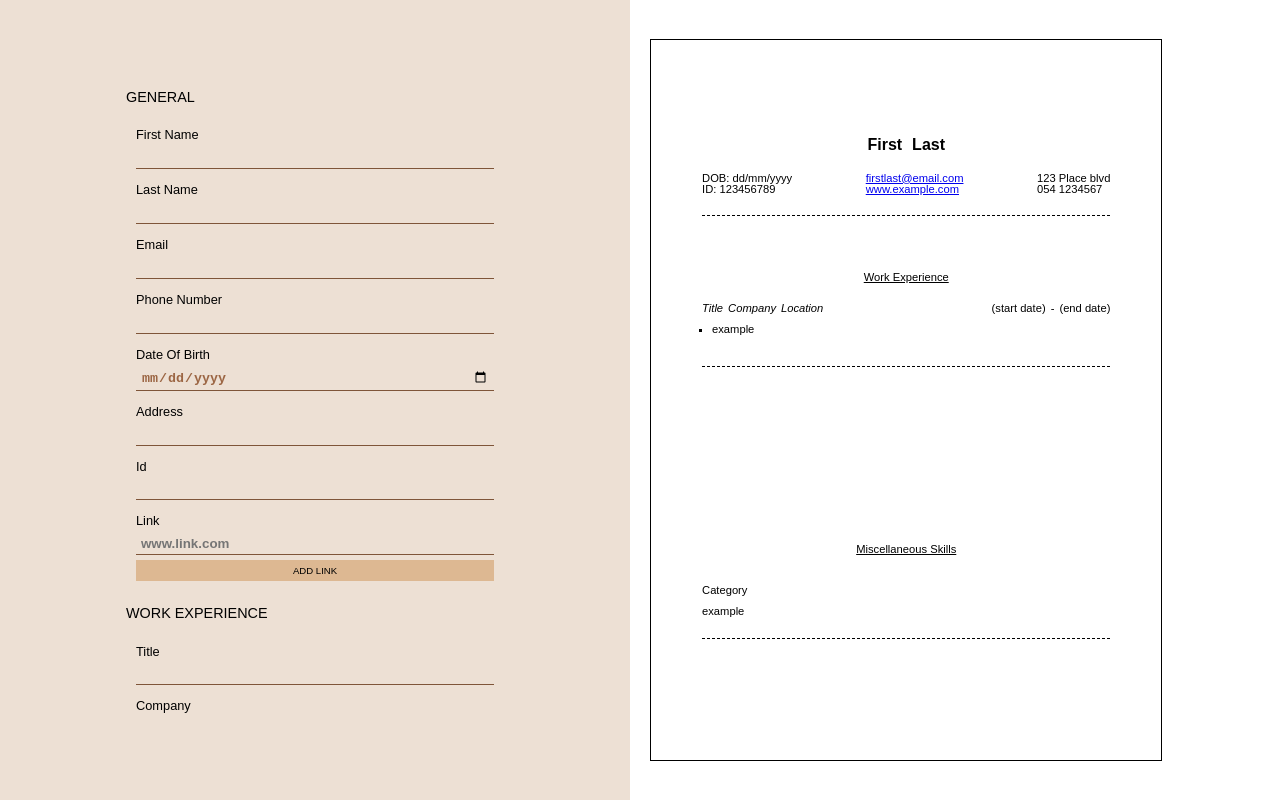
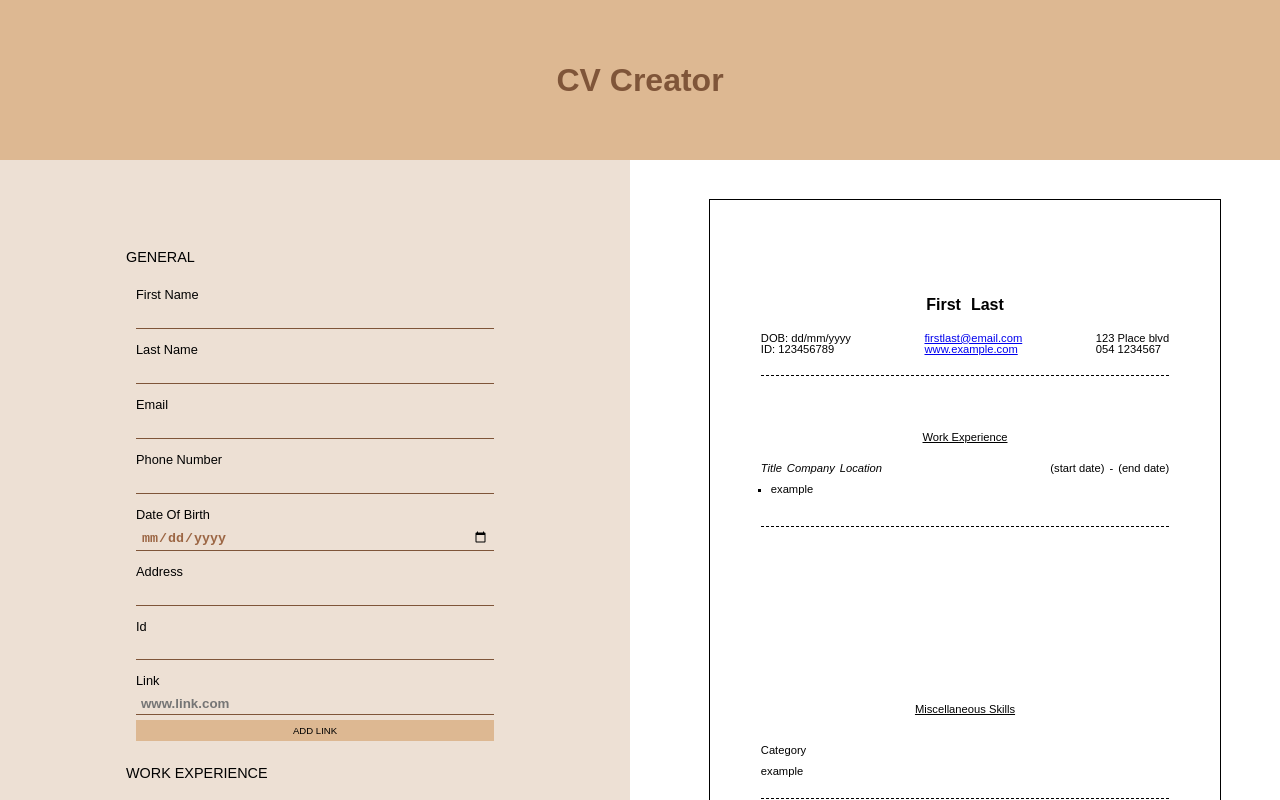
Before and after one commit to tomari3/cv-project, a React (Create React App) app: page / in a window 1280 px wide. Shown: the top 800 px of the page. Built offline with nearby package versions, Linux system fonts and the light colour scheme.

Commit message:
center cv div

```diff
--- a/src/App.css
+++ b/src/App.css
@@ -130,7 +130,7 @@ table {
 }
 
 /* code */
-@import url("https://fonts.googleapis.com/css2?family=Work+Sans:ital,wght@0,400;0,500;1,400&display=swap");
+@import url("https://fonts.googleapis.com/css2?family=Work+Sans:ital,wght@0,400;0,500;0,800;1,400&display=swap");
 
 :root {
   --bg: #ede0d4;
@@ -140,12 +140,23 @@ table {
   --accent: #7f5539;
   --dark: #9c6644;
   --text: black;
+  font-family: "Work Sans", sans-serif;
 }
 
 #root {
   display: grid;
-  grid-template-rows: 0 100vh 0;
+  grid-template-rows: 20vh 100vh 0;
   grid-template-areas: "." "app" ".";
+}
+
+header {
+  background-color: var(--light);
+  color: var(--accent);
+  font-weight: 800;
+  font-size: 2rem;
+  display: flex;
+  justify-content: center;
+  align-items: center;
 }
 
 .App {
@@ -157,7 +168,6 @@ table {
   justify-content: center;
   align-items: center;
   gap: 20px;
-  font-family: "Work Sans", sans-serif;
   color: var(--text);
 }
 
@@ -270,6 +280,12 @@ table {
 }
 
 .form-display {
+  display: flex;
+  justify-content: center;
+  align-items: center;
+}
+
+.App_display {
   display: grid;
   width: calc(90vh * 0.709); /* A4 paper ratio in reverse*/
   height: 90vh;
--- a/src/components/Components.js
+++ b/src/components/Components.js
@@ -1,15 +1,18 @@
 import { Component } from "react";
 
-class FormDisplay extends Component {
-  constructor(props) {
-    super(props);
-  }
-
-  renderList(props) {}
-
+class Header extends Component {
   render() {
     return (
-      <>
+      <header>
+        <h1>{this.props.header}</h1>
+      </header>
+    );
+  }
+}
+class FormDisplay extends Component {
+  render() {
+    return (
+      <div className="App_display">
         <div className="form-display_row">
           <div className="form-display_row_header">
             <h1>{this.props.first}</h1>
@@ -91,9 +94,9 @@ class FormDisplay extends Component {
             ))}
           </div>
         </div>
-      </>
+      </div>
     );
   }
 }
 
-export { FormDisplay };
+export { FormDisplay, Header };
--- a/src/index.js
+++ b/src/index.js
@@ -2,9 +2,11 @@ import React from "react";
 import ReactDOM from "react-dom";
 import "./index.css";
 import App from "./App";
+import { Header } from "./components/Components";
 
 ReactDOM.render(
   <React.StrictMode>
+    <Header header="CV Creator" />
     <App />
   </React.StrictMode>,
   document.getElementById("root")
```
